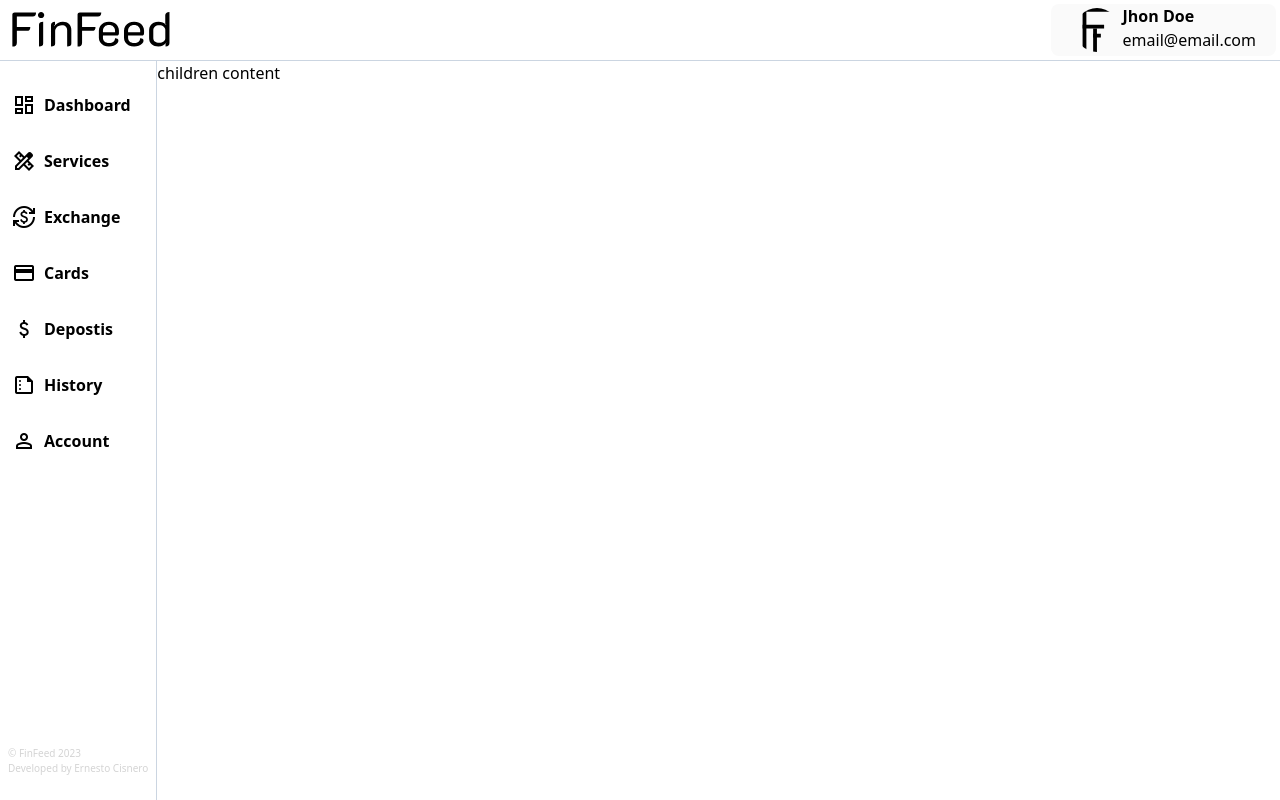
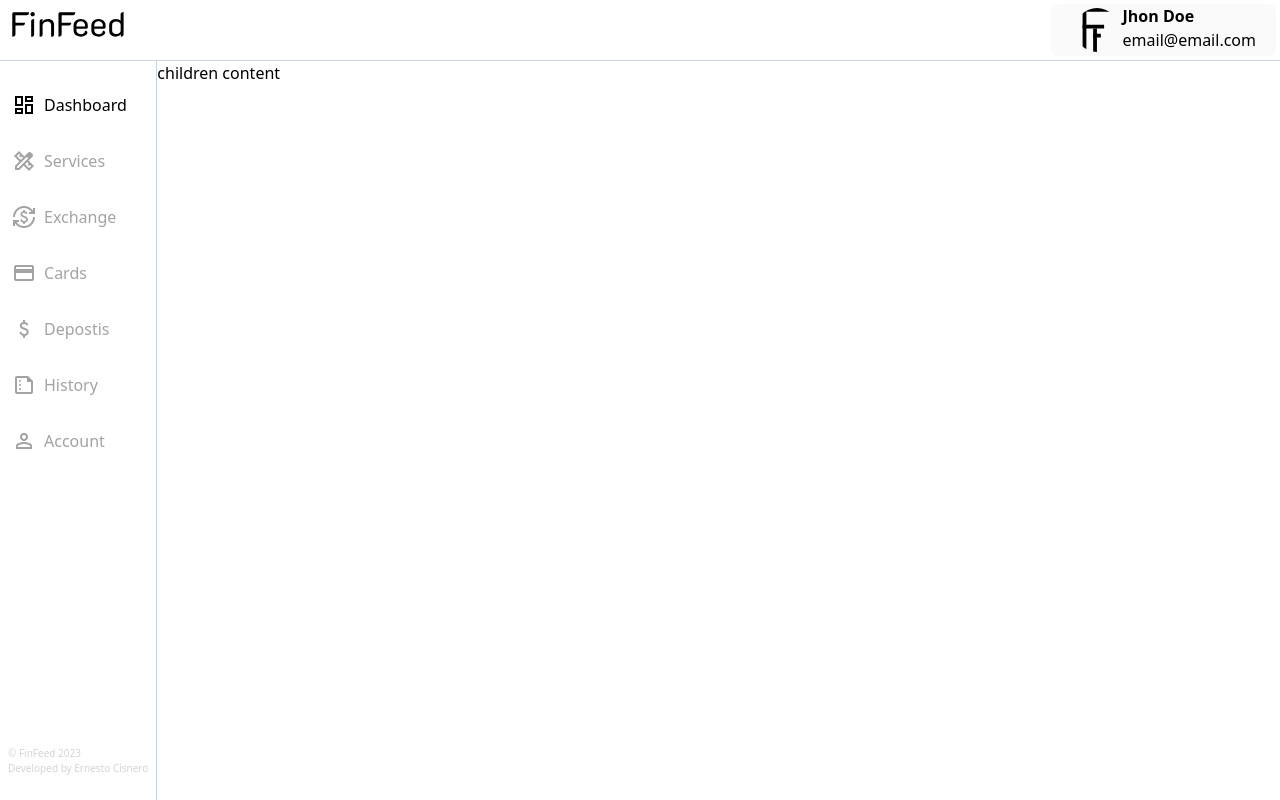
Before and after one commit to ernestocisnero/FinFeed, a React (Vite) app: page / in a window 1280 px wide. Built offline with nearby package versions, Linux system fonts and the light colour scheme.

Commit message:
Add new colors to drawer links

```diff
--- a/src/components/DrawerMenu.tsx
+++ b/src/components/DrawerMenu.tsx
@@ -5,31 +5,31 @@ export const DrawerMenu = () => {
     return (
         <aside className="flex flex-col min-w-[9.2%] border-r-[1px] border-slate-300 justify-between">
             <ul className="my-5 mx-2">
-                <li className="flex align-middle mb-2 px-1 py-3 rounded-sm font-semibold hover:bg-[#266663] hover:text-neutral-50">
+                <li className="flex align-middle mb-2 px-1 py-3 rounded-sm text-neutral-400s hover:bg-[#266663] hover:text-neutral-50">
                     <span className="material-symbols-outlined">dashboard</span>
                     <a href="#" className="ml-2">Dashboard</a>
                 </li>
-                <li className="flex align-middle mb-2 px-1 py-3 rounded-sm font-semibold hover:bg-[#266663] hover:text-neutral-50">
+                <li className="flex align-middle mb-2 px-1 py-3 rounded-sm text-neutral-400 hover:bg-[#266663] hover:text-neutral-50">
                 <span className="material-symbols-outlined">design_services</span>
                     <a href="#" className="ml-2">Services</a>
                 </li>
-                <li className="flex align-middle mb-2 px-1 py-3 rounded-sm font-semibold hover:bg-[#266663] hover:text-neutral-50">
+                <li className="flex align-middle mb-2 px-1 py-3 rounded-sm text-neutral-400 hover:bg-[#266663] hover:text-neutral-50">
                     <span className="material-symbols-outlined">currency_exchange</span>
                     <a href="#" className="ml-2">Exchange</a>
                 </li>
-                <li className="flex align-middle mb-2 px-1 py-3 rounded-sm font-semibold hover:bg-[#266663] hover:text-neutral-50">
+                <li className="flex align-middle mb-2 px-1 py-3 rounded-sm text-neutral-400 hover:bg-[#266663] hover:text-neutral-50">
                     <span className="material-symbols-outlined">credit_card</span>
                     <a href="#" className="ml-2">Cards</a>
                 </li>
-                <li className="flex align-middle mb-2 px-1 py-3 rounded-sm font-semibold hover:bg-[#266663] hover:text-neutral-50">
+                <li className="flex align-middle mb-2 px-1 py-3 rounded-sm text-neutral-400  hover:bg-[#266663] hover:text-neutral-50">
                     <span className="material-symbols-outlined">attach_money</span>
                     <a href="#" className="ml-2">Depostis</a>
                 </li>
-                <li className="flex align-middle mb-2 px-1 py-3 rounded-sm font-semibold hover:bg-[#266663] hover:text-neutral-50">
+                <li className="flex align-middle mb-2 px-1 py-3 rounded-sm text-neutral-400 hover:bg-[#266663] hover:text-neutral-50">
                     <span className="material-symbols-outlined">summarize</span>
                     <a href="#" className="ml-2">History</a>
                 </li>
-                <li className="flex align-middle mb-2 px-1 py-3 rounded-sm font-semibold hover:bg-[#266663] hover:text-neutral-50">
+                <li className="flex align-middle mb-2 px-1 py-3 rounded-sm text-neutral-400 hover:bg-[#266663] hover:text-neutral-50">
                     <span className="material-symbols-outlined">person</span>
                     <a href="#" className="ml-2">Account</a>
                 </li>
--- a/src/components/MainLayout.tsx
+++ b/src/components/MainLayout.tsx
@@ -10,7 +10,7 @@ export const MainLayout = ({ children }: MainLayoutPropType) => {
         <div className="flex flex-col h-screen">
             <nav className="flex justify-between min-w-[100%] border-b-[1px] border-slate-300">
                 <div className="p-3">
-                    <img src="FinFeed.svg" alt="name_page" />
+                    <img src="FinFeed.svg" alt="name_page" className="w-28"/>
                 </div>
 
                 <UserProfile />
```
